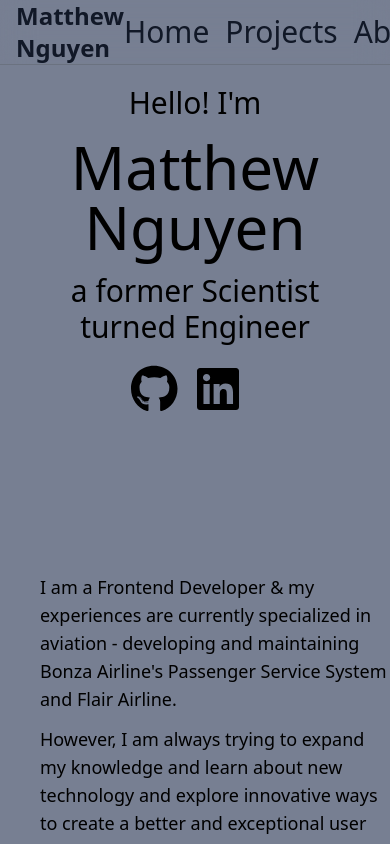
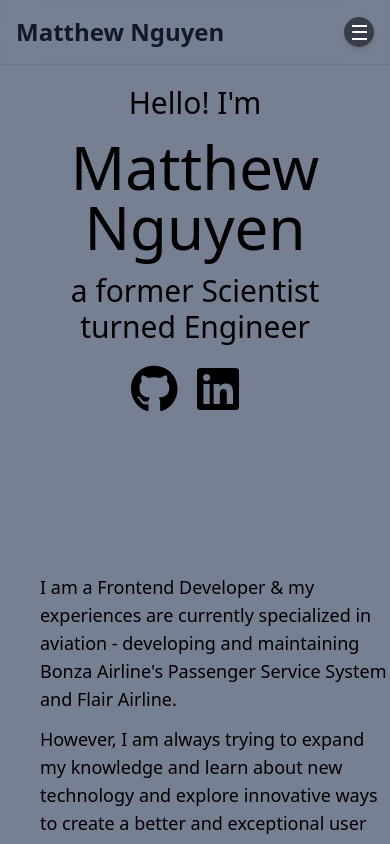
Before and after one commit to coosey/portfolio, a React (Create React App) app in the folder my-app/: page / in a window 390 px wide. Built offline with nearby package versions, Linux system fonts and the light colour scheme.

Commit message:
utilized hamburger menu & updated navbar

```diff
--- /dev/null
+++ b/my-app/src/components/hamburger/index.jsx
@@ -0,0 +1,20 @@
+
+export const Hamburger = () => {
+  return (
+    <div className="items-center flex md:hidden">
+      <button id="hamburger-btn" className="relative group">
+        <div className="relative flex overflow-hidden items-center justify-center rounded-full w-[30px] h-[30px] transform transition-all bg-primary ring-0 ring-gray-300 hover:ring-8 group-focus:ring-4 ring-opacity-30 duration-200 shadow-md">
+          <div className="flex flex-col justify-between w-[15px] h-[15px] transform transition-all duration-300 origin-center overflow-hidden">
+            <div className="bg-white h-[2px] w-4 transform transition-all duration-300 origin-left group-focus:translate-x-10"></div>
+            <div className="bg-white h-[2px] w-4 rounded transform transition-all duration-300 group-focus:translate-x-10 delay-75"></div>
+            <div className="bg-white h-[2px] w-4 transform transition-all duration-300 origin-left group-focus:translate-x-10 delay-150"></div>
+            <div className="absolute items-center justify-between transform transition-all duration-500 top-2 -translate-x-10 group-focus:translate-x-0 flex w-0 group-focus:w-12">
+              <div className="absolute bg-white h-[2px] w-4 transform transition-all duration-500 rotate-0 delay-300 group-focus:rotate-45"></div>
+              <div className="absolute bg-white h-[2px] w-4 transform transition-all duration-500 -rotate-0 delay-300 group-focus:-rotate-45"></div>
+            </div>
+          </div>
+        </div>
+      </button>
+    </div>
+  )
+}
--- a/my-app/src/components/navbar/index.jsx
+++ b/my-app/src/components/navbar/index.jsx
@@ -1,12 +1,13 @@
 import { Link } from "react-router-dom";
+import { Hamburger } from "../hamburger";
 
 export const NavBar = () => {
   return (
-    <nav className="sticky top-0 z-10 text-3xl backdrop-filter backdrop-blur-lg bg-opacity-30 border-b border-gray-500">
+    <nav className="sticky top-0 z-10 text-3xl backdrop-filter backdrop-blur-lg bg-opacity-30 border-b border-gray-500 firefox:bg-opacity-90">
       <div className="max-w-5xl mx-auto px-4">
         <div className="flex items-center justify-between h-16 text-gray-900">
-          <span className="text-2xl font-semibold">Matthew Nguyen</span>
-          <ul className="flex space-x-4">
+          <span className="text-2xl shrink-0 font-semibold">Matthew Nguyen</span>
+          <ul className="space-x-4 hidden md:flex">
             <li>
               <Link to="/">Home</Link>
             </li>
@@ -17,6 +18,7 @@ export const NavBar = () => {
               <Link to="/about">About</Link>
             </li>
           </ul>
+          <Hamburger />
         </div>
       </div>
     </nav>
```
